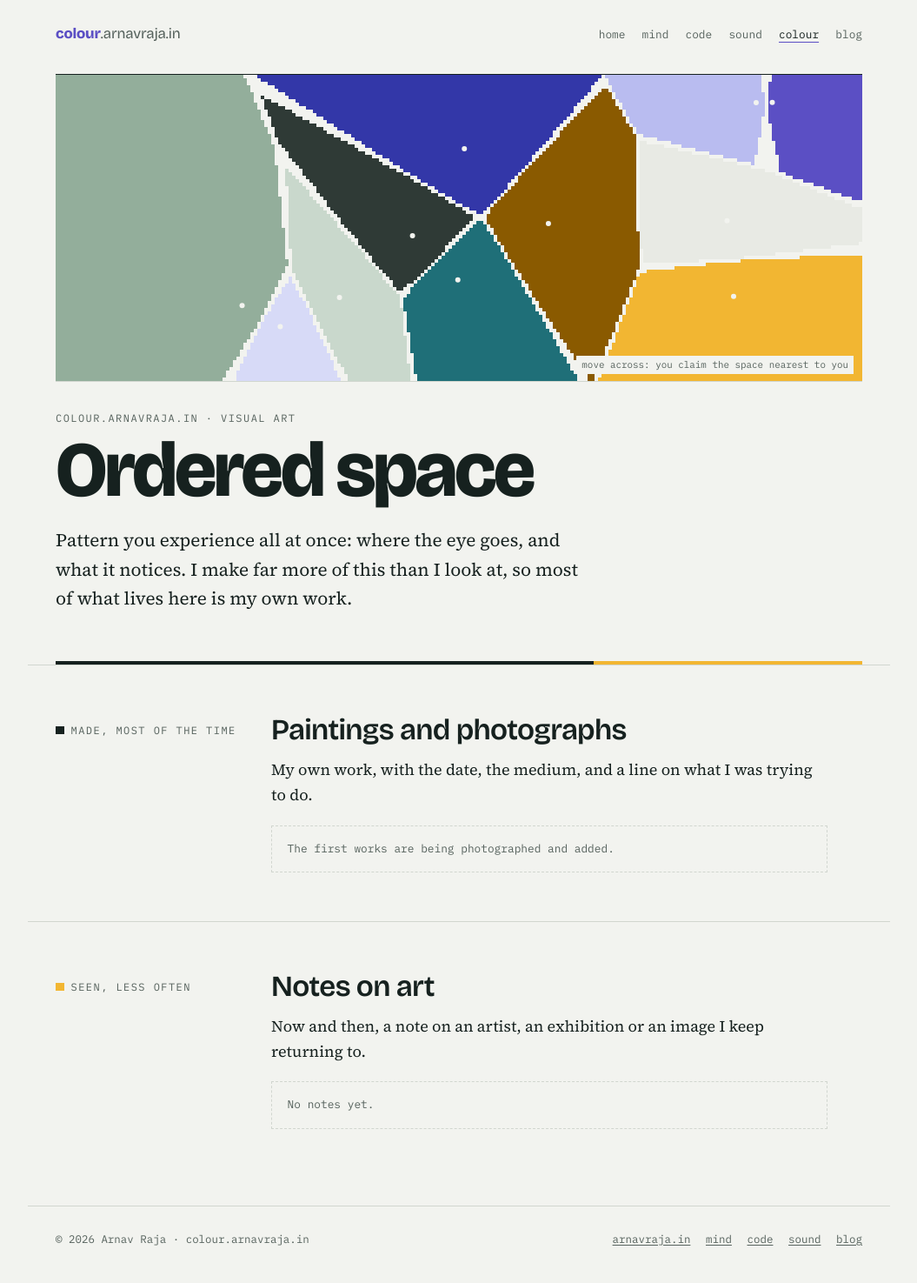
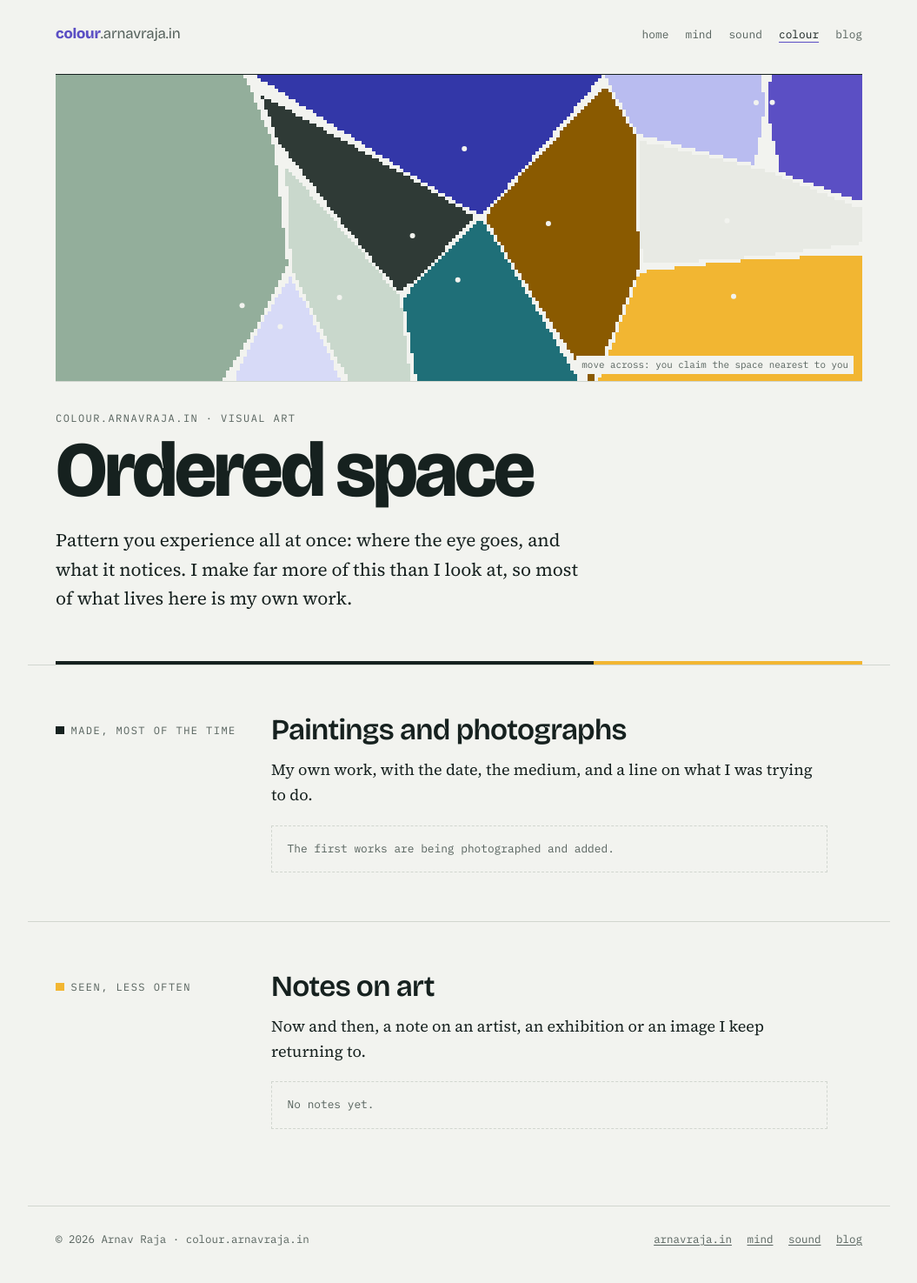
Before and after one commit to 2Syuretto7/colour.arnavraja.in, a plain HTML site: page index.html in a window 1280 px wide. Shown: the whole page at 87% size, without its empty margins (112-1167 px from the left). Drawn offline with nearby package versions, Linux system fonts and the light colour scheme; animation ran at ten frames a second.

Commit message:
Merge code into mind
Co-Authored-By: Claude Opus 5.5 <noreply@anthropic.com>
Claude-Session: https://claude.ai/code/session_013SBuVfQYjugZyYUbryo7HQ

```diff
--- a/index.html
+++ b/index.html
@@ -95,11 +95,11 @@ footer a:hover { color: var(--ink); }
 </head>
 <body>
 <div class="wrap">
-<header class="top"><div class="inner"><a class="wordmark" href="https://colour.arnavraja.in"><b>colour</b><span>.arnavraja.in</span></a><nav aria-label="Parts of arnavraja.in"><ul><li><a href="https://arnavraja.in">home</a></li><li><a href="https://mind.arnavraja.in">mind</a></li><li><a href="https://code.arnavraja.in">code</a></li><li><a href="https://sound.arnavraja.in">sound</a></li><li><a href="https://colour.arnavraja.in" aria-current="page">colour</a></li><li><a href="https://blog.arnavraja.in">blog</a></li></ul></nav></div></header>
+<header class="top"><div class="inner"><a class="wordmark" href="https://colour.arnavraja.in"><b>colour</b><span>.arnavraja.in</span></a><nav aria-label="Parts of arnavraja.in"><ul><li><a href="https://arnavraja.in">home</a></li><li><a href="https://mind.arnavraja.in">mind</a></li><li><a href="https://sound.arnavraja.in">sound</a></li><li><a href="https://colour.arnavraja.in" aria-current="page">colour</a></li><li><a href="https://blog.arnavraja.in">blog</a></li></ul></nav></div></header>
 <main>
 <div class="inner"><div class="stage" aria-hidden="true"><canvas id="motif"></canvas><p class="hint">move across: you claim the space nearest to you</p></div><div class="hero"><p class="label">colour.arnavraja.in &middot; Visual art</p><h1>Ordered space</h1><p class="lede">Pattern you experience all at once: where the eye goes, and what it notices. I make far more of this than I look at, so most of what lives here is my own work.</p></div></div><div class="inner"><div class="balance" aria-hidden="true"><i style="flex:2"></i><i style="flex:1"></i></div></div><section class="out"><div class="inner sec"><p class="label k">Made, most of the time</p><div><h2>Paintings and photographs</h2><p>My own work, with the date, the medium, and a line on what I was trying to do.</p><p class="empty">The first works are being photographed and added.</p></div></div></section><section class="in"><div class="inner sec"><p class="label k">Seen, less often</p><div><h2>Notes on art</h2><p>Now and then, a note on an artist, an exhibition or an image I keep returning to.</p><p class="empty">No notes yet.</p></div></div></section>
 </main>
-<footer><div class="inner"><span>&copy; <span class="yr">2026</span> Arnav Raja &middot; colour.arnavraja.in</span><ul><li><a href="https://arnavraja.in">arnavraja.in</a></li><li><a href="https://mind.arnavraja.in">mind</a></li><li><a href="https://code.arnavraja.in">code</a></li><li><a href="https://sound.arnavraja.in">sound</a></li><li><a href="https://blog.arnavraja.in">blog</a></li></ul></div></footer>
+<footer><div class="inner"><span>&copy; <span class="yr">2026</span> Arnav Raja &middot; colour.arnavraja.in</span><ul><li><a href="https://arnavraja.in">arnavraja.in</a></li><li><a href="https://mind.arnavraja.in">mind</a></li><li><a href="https://sound.arnavraja.in">sound</a></li><li><a href="https://blog.arnavraja.in">blog</a></li></ul></div></footer>
 </div>
 <script>
 
```
